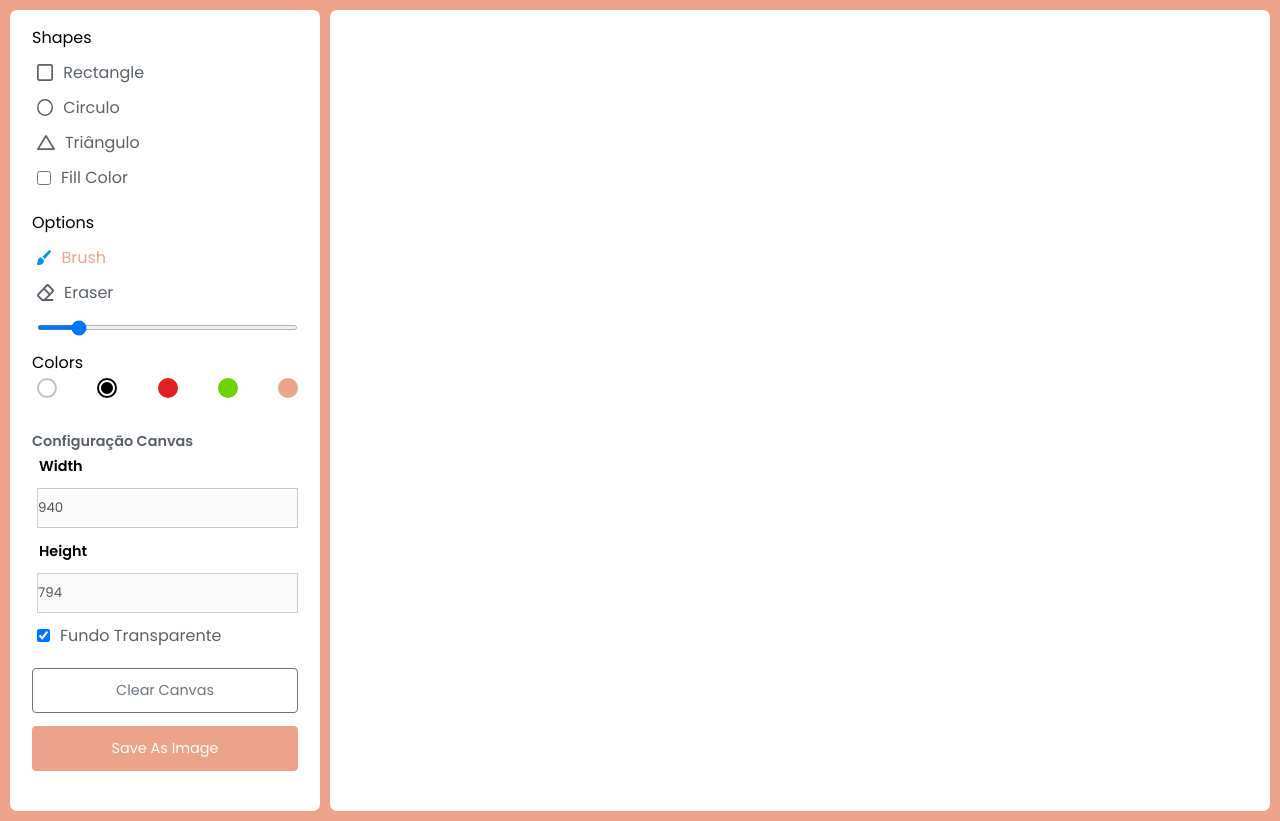
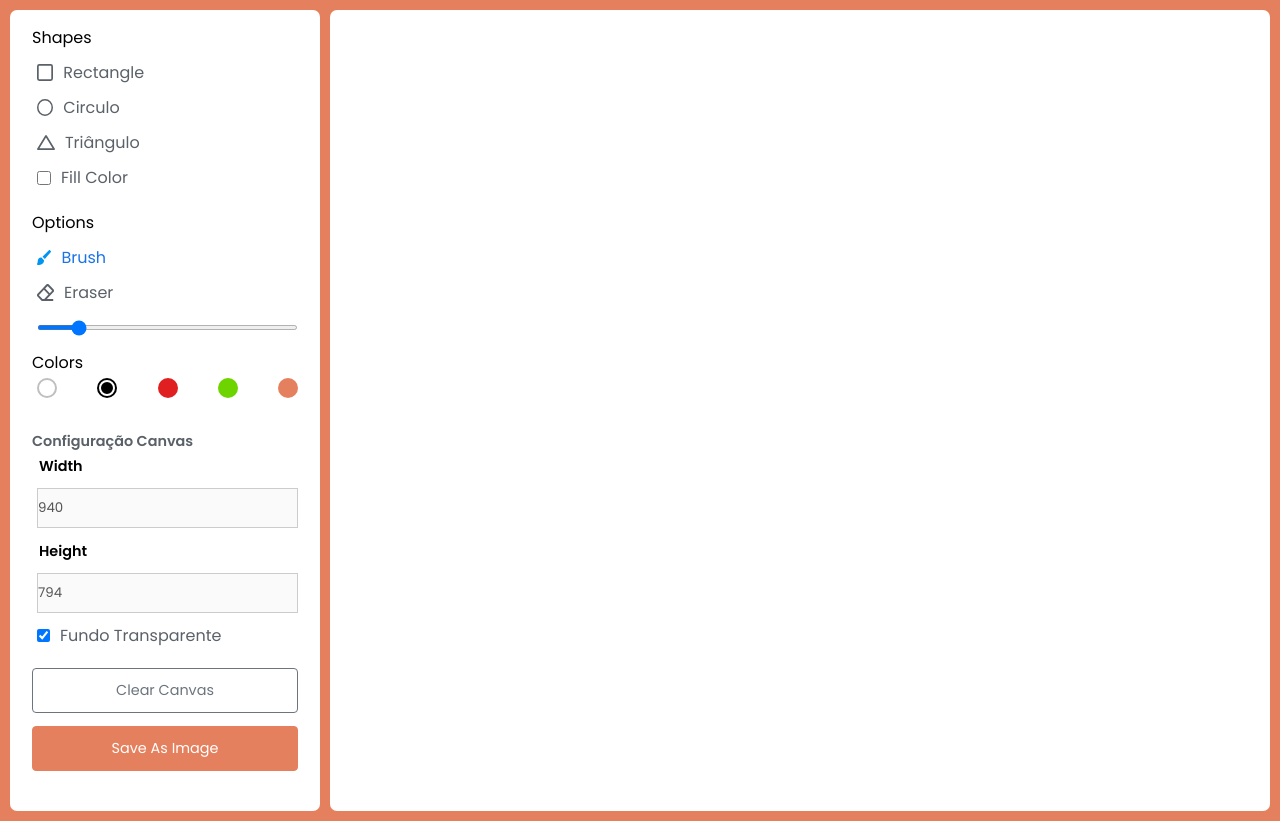
Before and after one commit to augustoOliveira1993/draw-paint-app, a plain HTML site: page index.html in a window 1280 px wide. Drawn offline with Linux system fonts and the light colour scheme.

Commit message:
refactor: ajuste colors

```diff
--- a/style.css
+++ b/style.css
@@ -2,7 +2,7 @@
 @import url('https://fonts.googleapis.com/css?family=Poppins:300,400,500,600,700,800,900&display=swap');
 
 :root {
-    --primary-color: #eca389;
+    --primary-color: #e5805e;
     --gray-color: #5A6168;
     --gray-color-light: #6C757D;
     --white-color: #fff;
@@ -67,7 +67,7 @@ section {
 }
 
 .option:is(:hover, .active) :where(span, label) {
-    color: var(--primary-color);
+    color: #1a73e8;
 }
 .option #fill-color {
     cursor: pointer;
```
